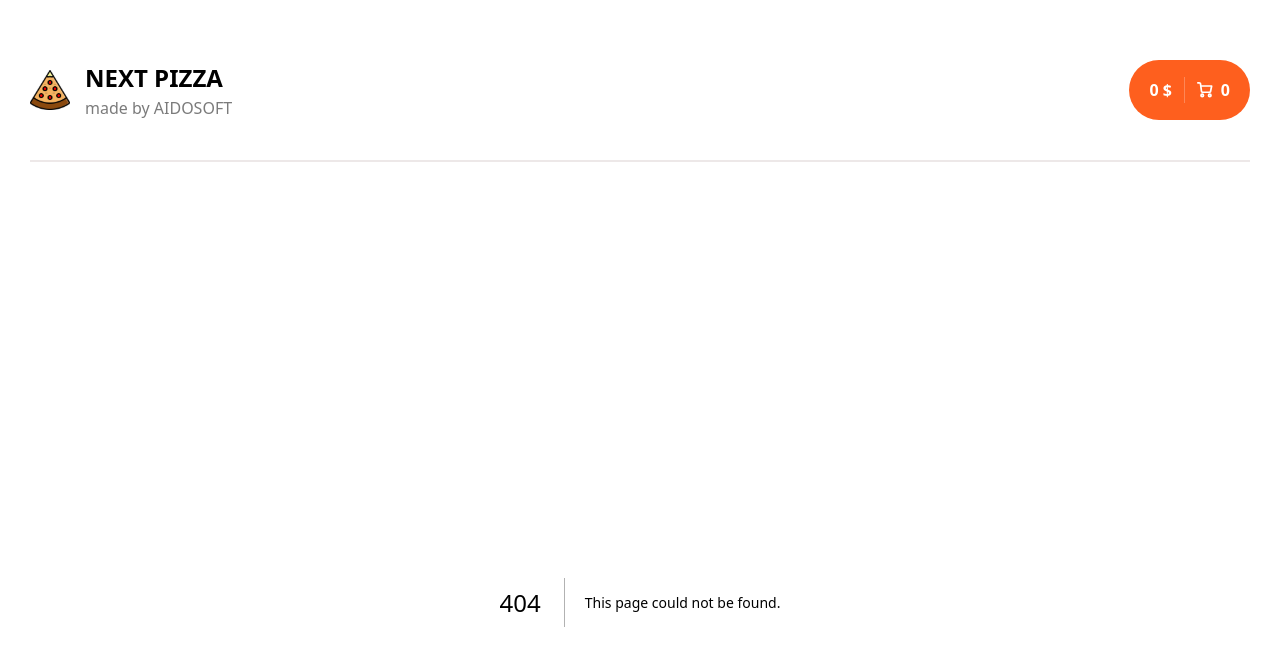
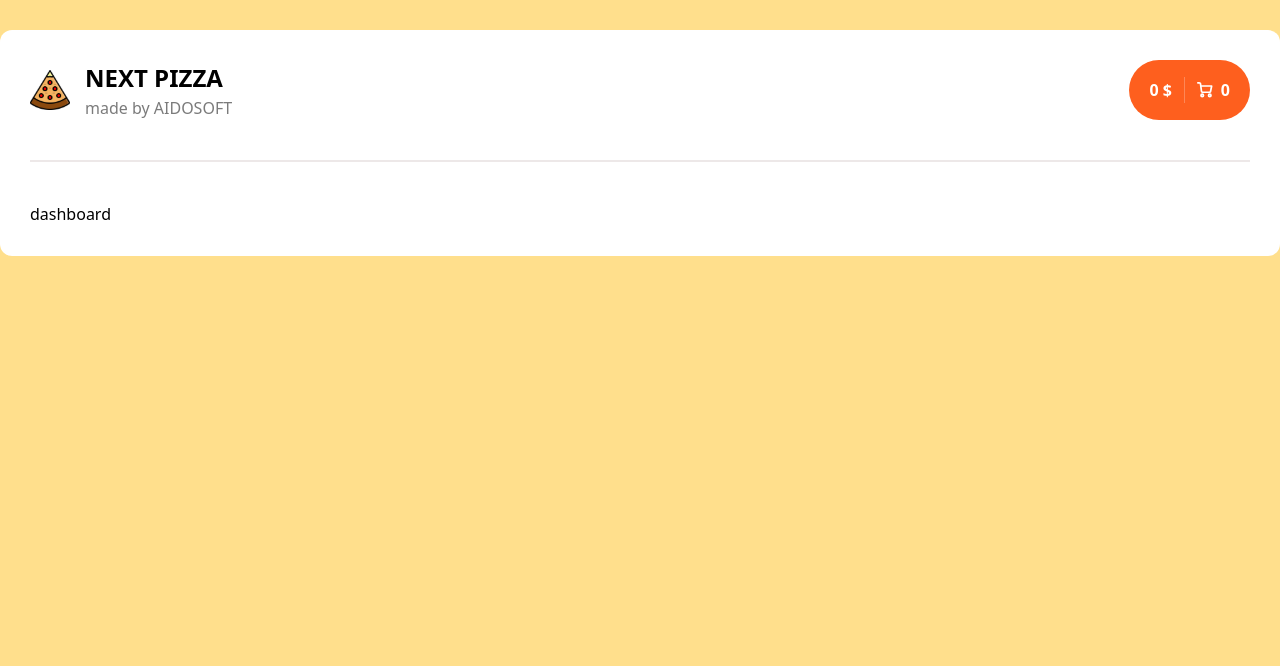
Before and after one commit to AIDOSOFT-developer/Next-Pizza, a Next.js app: page /dashboard in a window 1280 px wide. Before the commit this address had no page. Shown: the top 666 px of the page. Built offline with nearby package versions, Linux system fonts and the light colour scheme.

Commit message:
prepare to production

```diff
--- a/package.json
+++ b/package.json
@@ -9,7 +9,7 @@
     "lint": "eslint"
   },
   "dependencies": {
-    "next": "16.1.4",
+    "next": "^16.2.11",
     "react": "19.2.3",
     "react-dom": "19.2.3",
     "zustand": "^5.0.10"
--- /dev/null
+++ b/src/app/(admin)/dashboard/page.tsx
@@ -0,0 +1,7 @@
+export default function page() {
+    return (
+        <div>
+            <div className="">dashboard</div>
+        </div>
+    );
+}
--- /dev/null
+++ b/src/app/(admin)/page.tsx
@@ -0,0 +1,7 @@
+export default function page() {
+    return (
+        <div>
+            <div className="">Welcome to Admin Panel</div>
+        </div>
+    );
+}
```
Also changed, not shown: 1 other file (tests, documents, lock files or other folders).
